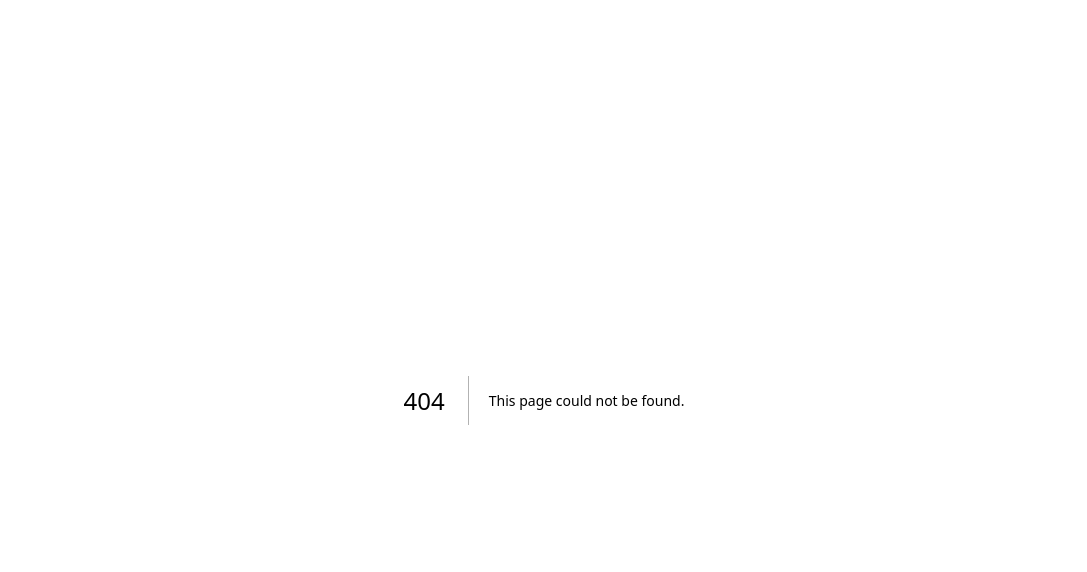
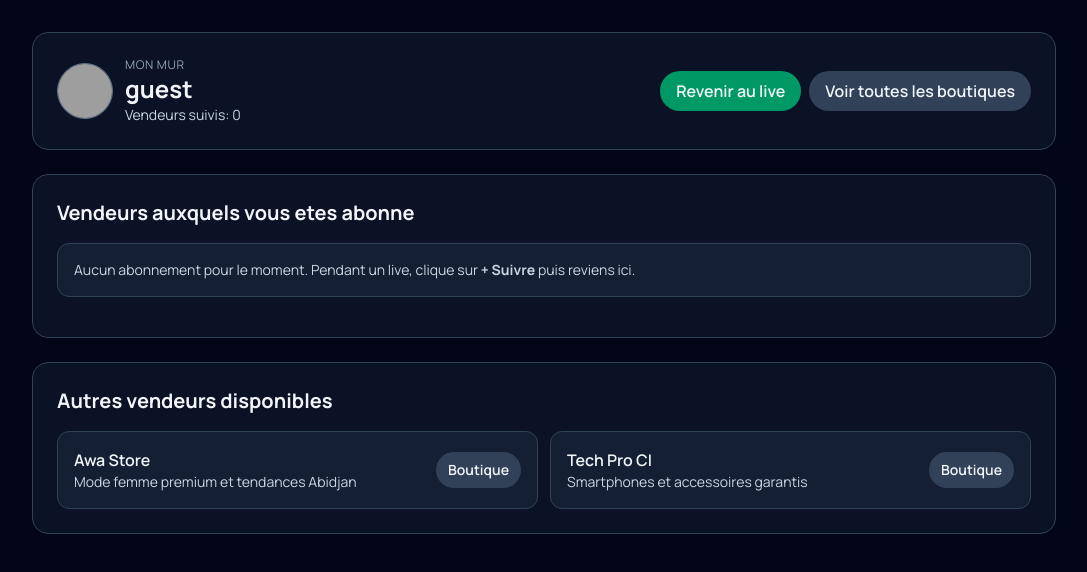
Before and after one commit to recrutementvogcitadine-cell/pitchlive-next, a Next.js app: page /mur in a window 1280 px wide. Before the commit this address had no page. Shown: the top 572 px of the page, without its empty margins (96-1183 px from the left). Built offline with nearby package versions, Linux system fonts and the light colour scheme; grey boxes are pictures that could not be loaded.

Commit message:
feat: redirect live close to viewer wall with followed sellers

```diff
--- /dev/null
+++ b/src/app/mur/page.tsx
@@ -0,0 +1,213 @@
+"use client";
+
+import Link from "next/link";
+import { useEffect, useMemo, useState } from "react";
+import { getValidatedStores } from "@/lib/boutique-data";
+
+type ViewerProfile = {
+  id: string;
+  username: string;
+};
+
+type SellerWallProfile = {
+  sellerId: string;
+  storeName: string;
+  tagline: string;
+  whatsappNumber: string;
+};
+
+const FOLLOWING_KEY_PREFIX = "pitchlive.following.";
+
+function getViewerProfile(): ViewerProfile {
+  if (typeof window === "undefined") {
+    return { id: "guest", username: "guest" };
+  }
+
+  const raw = window.localStorage.getItem("pitchlive.viewer");
+  if (!raw) {
+    return { id: "guest", username: "guest" };
+  }
+
+  try {
+    return JSON.parse(raw) as ViewerProfile;
+  } catch {
+    return { id: "guest", username: "guest" };
+  }
+}
+
+export default function MurPage() {
+  const [viewer, setViewer] = useState<ViewerProfile>({ id: "guest", username: "guest" });
+  const [followedSellers, setFollowedSellers] = useState<SellerWallProfile[]>([]);
+  const [loading, setLoading] = useState(true);
+
+  const validatedStores = useMemo(() => getValidatedStores(), []);
+
+  useEffect(() => {
+    let mounted = true;
+
+    const loadWall = async () => {
+      const profile = getViewerProfile();
+      if (mounted) {
+        setViewer(profile);
+      }
+
+      if (typeof window === "undefined") {
+        if (mounted) setLoading(false);
+        return;
+      }
+
+      const followedIds = Object.keys(window.localStorage)
+        .filter((key) => key.startsWith(FOLLOWING_KEY_PREFIX) && window.localStorage.getItem(key) === "1")
+        .map((key) => key.slice(FOLLOWING_KEY_PREFIX.length))
+        .filter(Boolean);
+
+      if (!followedIds.length) {
+        if (mounted) {
+          setFollowedSellers([]);
+          setLoading(false);
+        }
+        return;
+      }
+
+      const fallbackById = new Map(
+        validatedStores.map((store) => [
+          store.id,
+          {
+            sellerId: store.id,
+            storeName: store.displayName,
+            tagline: store.tagline,
+            whatsappNumber: store.whatsappNumber,
+          },
+        ])
+      );
+
+      const loaded = await Promise.all(
+        followedIds.map(async (sellerId) => {
+          try {
+            const res = await fetch(`/api/seller/profile?sellerId=${encodeURIComponent(sellerId)}`, { cache: "no-store" });
+            const body = (await res.json()) as {
+              profile?: {
+                sellerId?: string;
+                storeName?: string;
+                tagline?: string;
+                whatsappNumber?: string;
+              } | null;
+            };
+
+            if (!body.profile) {
+              return fallbackById.get(sellerId) ?? null;
+            }
+
+            return {
+              sellerId,
+              storeName: body.profile.storeName?.trim() || fallbackById.get(sellerId)?.storeName || "Vendeur",
+              tagline: body.profile.tagline?.trim() || fallbackById.get(sellerId)?.tagline || "Boutique disponible",
+              whatsappNumber: body.profile.whatsappNumber?.trim() || fallbackById.get(sellerId)?.whatsappNumber || "",
+            };
+          } catch {
+            return fallbackById.get(sellerId) ?? null;
+          }
+        })
+      );
+
+      if (mounted) {
+        setFollowedSellers(loaded.filter((item): item is SellerWallProfile => Boolean(item)));
+        setLoading(false);
+      }
+    };
+
+    void loadWall();
+
+    return () => {
+      mounted = false;
+    };
+  }, [validatedStores]);
+
+  const followedIds = new Set(followedSellers.map((seller) => seller.sellerId));
+  const otherStores = validatedStores.filter((store) => !followedIds.has(store.id));
+
+  return (
+    <main className="min-h-screen bg-slate-950 text-slate-100 px-4 py-6 md:p-8">
+      <section className="mx-auto max-w-5xl grid gap-6">
+        <header className="rounded-2xl border border-slate-700 bg-slate-900/70 p-4 md:p-6 flex flex-wrap items-center justify-between gap-4">
+          <div className="flex items-center gap-3 min-w-0">
+            <img
+              src={`https://api.dicebear.com/7.x/thumbs/svg?seed=${encodeURIComponent(viewer.username || viewer.id)}`}
+              alt="Photo profil visiteur"
+              className="h-14 w-14 rounded-full border border-slate-500 bg-slate-800"
+            />
+            <div className="min-w-0">
+              <p className="text-xs uppercase tracking-wider text-slate-400">Mon mur</p>
+              <h1 className="text-xl md:text-2xl font-bold truncate">{viewer.username}</h1>
+              <p className="text-sm text-slate-300">Vendeurs suivis: {followedSellers.length}</p>
+            </div>
+          </div>
+          <div className="flex gap-2">
+            <Link href="/watch" className="rounded-full bg-emerald-600 px-4 py-2 font-semibold">
+              Revenir au live
+            </Link>
+            <Link href="/boutique" className="rounded-full bg-slate-700 px-4 py-2 font-semibold">
+              Voir toutes les boutiques
+            </Link>
+          </div>
+        </header>
+
+        <article className="rounded-2xl border border-slate-700 bg-slate-900/70 p-4 md:p-6 grid gap-4">
+          <div className="flex items-center justify-between gap-3">
+            <h2 className="text-lg md:text-xl font-bold">Vendeurs auxquels vous etes abonne</h2>
+            {loading ? <span className="text-sm text-slate-400">Chargement...</span> : null}
+          </div>
+
+          {!loading && !followedSellers.length ? (
+            <div className="rounded-xl border border-slate-700 bg-slate-800/60 p-4 text-sm text-slate-300">
+              Aucun abonnement pour le moment. Pendant un live, clique sur <strong>+ Suivre</strong> puis reviens ici.
+            </div>
+          ) : null}
+
+          <div className="grid gap-3 md:grid-cols-2">
+            {followedSellers.map((seller) => (
+              <div key={seller.sellerId} className="rounded-xl border border-slate-700 bg-slate-800/70 p-4 grid gap-3">
+                <div className="flex items-center gap-3">
+                  <img
+                    src={`https://api.dicebear.com/7.x/thumbs/svg?seed=${encodeURIComponent(seller.storeName)}`}
+                    alt={`Profil ${seller.storeName}`}
+                    className="h-11 w-11 rounded-full border border-slate-500 bg-slate-700"
+                  />
+                  <div className="min-w-0">
+                    <h3 className="font-semibold truncate">{seller.storeName}</h3>
+                    <p className="text-sm text-slate-300 line-clamp-2">{seller.tagline}</p>
+                  </div>
+                </div>
+                <div className="flex gap-2 flex-wrap">
+                  <Link href={`/boutique/${encodeURIComponent(seller.sellerId)}`} className="rounded-full bg-emerald-600 px-3 py-2 text-sm font-semibold">
+                    Visiter la boutique
+                  </Link>
+                  <Link href="/watch" className="rounded-full bg-slate-700 px-3 py-2 text-sm font-semibold">
+                    Voir les lives
+                  </Link>
+                </div>
+              </div>
+            ))}
+          </div>
+        </article>
+
+        <article className="rounded-2xl border border-slate-700 bg-slate-900/70 p-4 md:p-6 grid gap-4">
+          <h2 className="text-lg md:text-xl font-bold">Autres vendeurs disponibles</h2>
+          <div className="grid gap-3 md:grid-cols-2">
+            {otherStores.map((store) => (
+              <div key={store.id} className="rounded-xl border border-slate-700 bg-slate-800/60 p-4 flex items-center justify-between gap-3">
+                <div className="min-w-0">
+                  <p className="font-semibold truncate">{store.displayName}</p>
+                  <p className="text-sm text-slate-300 truncate">{store.tagline}</p>
+                </div>
+                <Link href={`/boutique/${encodeURIComponent(store.id)}`} className="rounded-full bg-slate-700 px-3 py-2 text-sm font-semibold whitespace-nowrap">
+                  Boutique
+                </Link>
+              </div>
+            ))}
+          </div>
+        </article>
+      </section>
+    </main>
+  );
+}
--- a/src/app/watch/page.tsx
+++ b/src/app/watch/page.tsx
@@ -151,11 +151,7 @@ export default function WatchPage() {
   };
 
   const closeLiveView = () => {
-    if (window.history.length > 1) {
-      window.history.back();
-      return;
-    }
-    window.location.href = "/";
+    window.location.href = "/mur";
   };
 
   const appendJoinTicker = (name: string, id: string) => {
```
